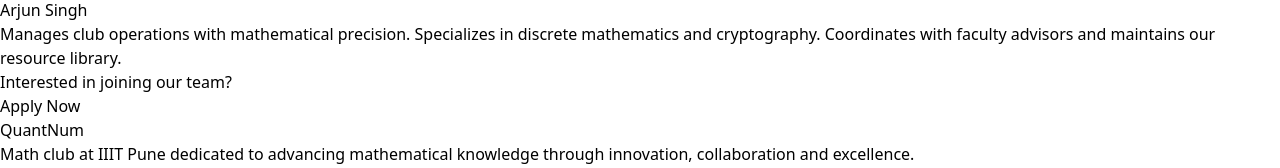
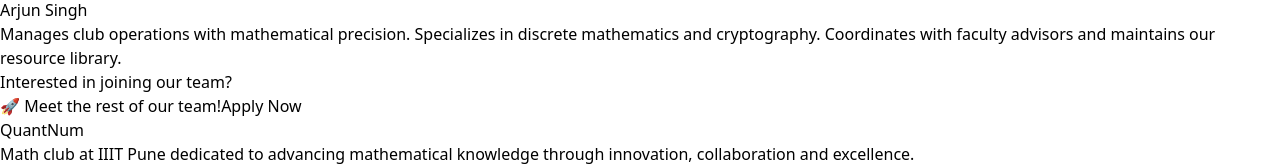
Before and after one commit to Sat-14/QuantNum, a React (Vite) app in the folder frontend/: page / in a window 1280 px wide. Shown: the part 5286-5454 px from the top of the page. Built offline with nearby package versions, Linux system fonts and the light colour scheme.

Commit message:
edit-2 for team members page

```diff
--- a/frontend/src/App.jsx
+++ b/frontend/src/App.jsx
@@ -10,7 +10,7 @@
 import MyComponent from './components/MyComponent';
 //import ContactOverlay from './components/ContactOverlay';
 import TeamMemberOverlay from './components/TeamMemberOverlay';
-
+import { useNavigate } from 'react-router';
 export default function App() {
   const [activeSection, setActiveSection] = useState('hero');
   const [showContactOverlay, setShowContactOverlay] = useState(false);
@@ -48,7 +48,7 @@
       console.error('Failed to copy: ', err);
     }
   };
-
+  const navigate = useNavigate();
   const teamMembers = [
   {
     id: 'president',
@@ -172,6 +172,7 @@
           onCopy={copyToClipboard}
           copiedField={copiedField}
         />
+
       )}
     </div>
   );
--- a/frontend/src/components/TeamSection.jsx
+++ b/frontend/src/components/TeamSection.jsx
@@ -1,8 +1,11 @@
 import React from 'react';
 import TeamMemberCard from './TeamMemberCard';
-
+import { useNavigate } from 'react-router';
+import { useLocation } from 'react-router';
 // ⚠️ add `id` prop with default undefined
 const TeamSection = ({ id, teamMembers = [], onTeamMemberClick }) => {
+  const navigate = useNavigate();
+  const location = useLocation();
   return (
    <section id={id} className="min-h-screen py-20 px-6">
       <div className="max-w-6xl mx-auto">
@@ -32,6 +35,14 @@
           <p className="text-gray-400 mb-4">
             Interested in joining our team?
           </p>
+          {location.pathname === '/' && (
+            <button
+              className="bg-red-500 hover:bg-red-600 text-white px-6 py-3 rounded-full transition-colors duration-300"
+              onClick={() => navigate('/team')}
+            >
+              🚀 Meet the rest of our team!
+            </button>
+          )}
           <button className="bg-red-500 hover:bg-red-600 text-white px-6 py-3 rounded-full transition-colors duration-300">
             Apply Now
           </button>
```
